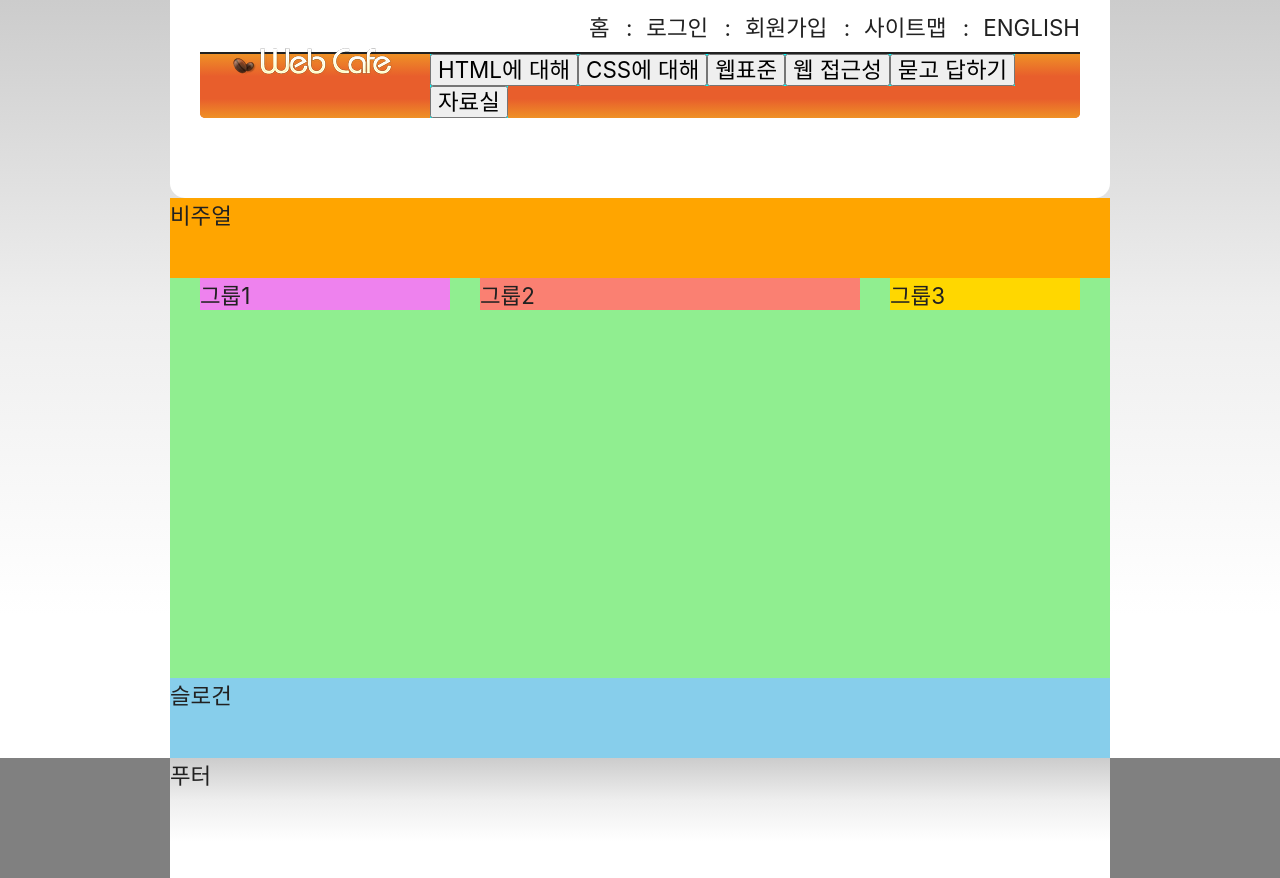
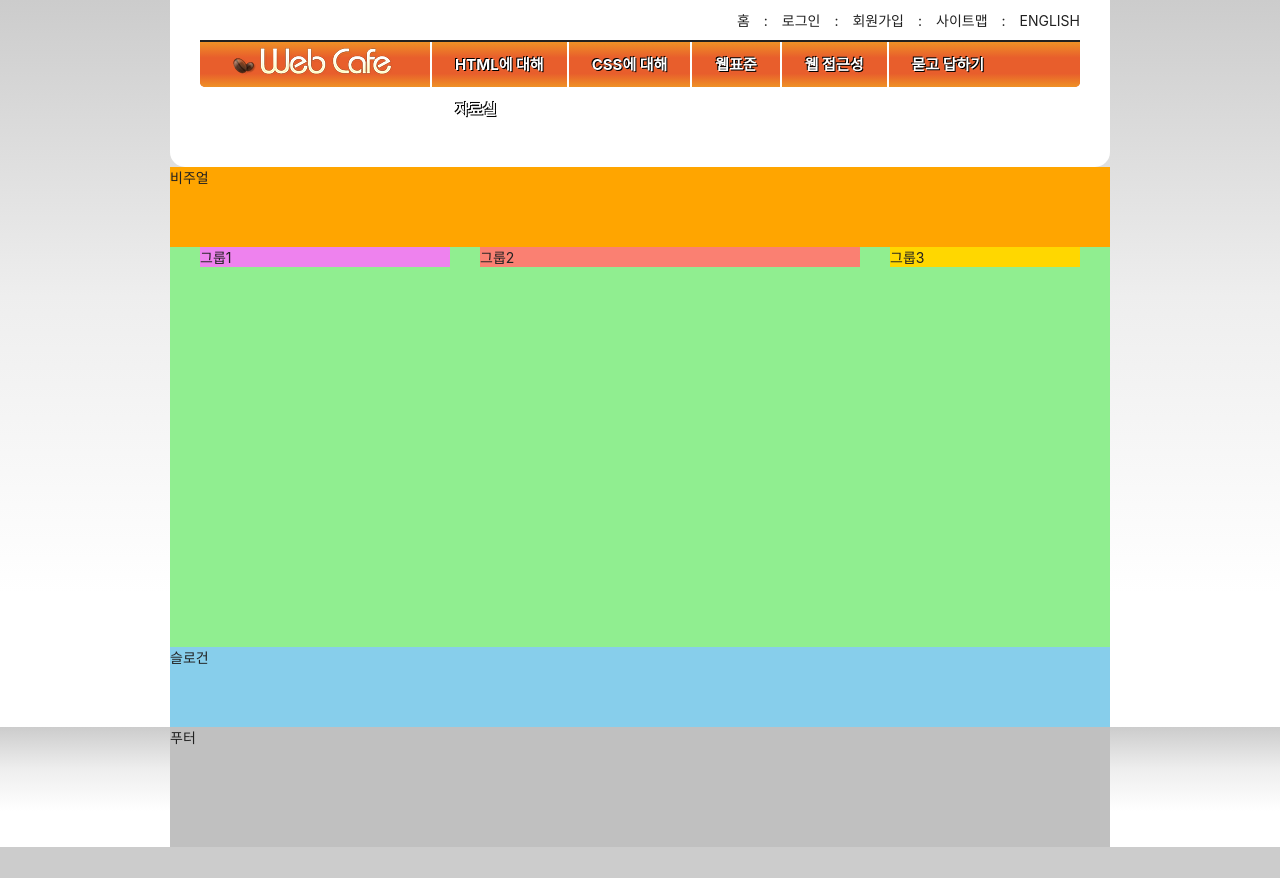
Before and after one commit to leejh4197/HTML5, a plain HTML site: page index.html in a window 1280 px wide. After the commit the page ends 847 px from the top, so only its background shows below. Drawn offline with Linux system fonts and the light colour scheme; a web font is replaced by a local one.

Commit message:
메인메뉴 1dep 디자인 완성

```diff
--- a/styles/style.css
+++ b/styles/style.css
@@ -3,19 +3,22 @@
 
 /* 숨김 콘텐츠 */
 .a11y-hidden {
-  background-color: red;
   position: absolute;
-  width: 10px;
+  width: 1px;
   height: 1px;
-  margin: -1px;
   overflow: hidden;
   clip-path: polygon(0 0, 0 0, 0 0);
 }
+
 /* 기본 스타일 */
 *,
 *::before,
 *::after {
   box-sizing: border-box;
+}
+
+html {
+  font-size: 10px;
 }
 
 /* 링크 스타일 */
@@ -91,10 +94,12 @@ body {
 .divider {
   margin-right: 4px;
 }
-/* 메인메뉴 */
+
+/* 메인 메뉴 */
 .navigation {
   padding-bottom: 80px;
 }
+
 .menu {
   border-top: 2px solid currentColor;
   background: #e85e2c
@@ -106,15 +111,27 @@ body {
       #ef9126 100%
     );
   border-radius: 0 0 5px 5px;
-  display: flow-root;
   padding-left: 230px;
+  height: 47px;
 }
 
 .menu-item {
-  background-color: aqua;
   float: left;
+  border-left: 2px solid #fff;
 }
-.sub-menu{
+
+.menu-button {
+  border: 0;
+  background: transparent;
+  padding: 0 23px;
+  line-height: 45px;
+  font-size: 15px;
+  font-weight: 700;
+  color: #fff;
+  text-shadow: 1px 1px 0 #000, -1px -1px 0 #000;
+}
+
+.sub-menu {
   background-color: pink;
   position: absolute;
   display: none;
@@ -159,10 +176,10 @@ body {
 }
 /* 푸터 */
 .footer {
-  background: gray;
+  background: #ccc
+    linear-gradient(to bottom, #ccc 0%, #eee 35%, #fff 70%, #fff 100%);
 }
 .footer-inner {
-  background: #ccc
-    linear-gradient(to bottom, #ccc 0%, #eee 35%, #fff 70%, #fff 100%);
+  background: silver;
   height: 15vh;
 }
```
Also changed, not shown: index.html (+8 -23 lines).
